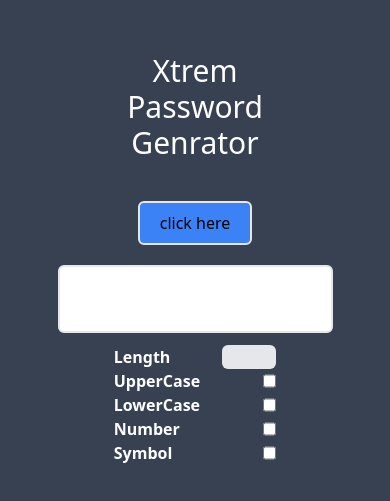
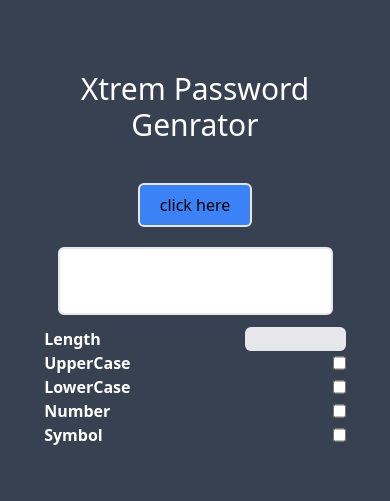
Before and after one commit to vedantxtrem/Random_password_gen, a plain HTML site: page index.html in a window 390 px wide. Shown: the part 173-674 px from the top of the page. Drawn offline with nearby package versions, Linux system fonts and the light colour scheme.

Commit message:
design 2

```diff
--- a/index.html
+++ b/index.html
@@ -10,8 +10,8 @@
 </head>
 
 <body class="flex justify-center h-screen  items-center  bg-gray-700">
-    <div class="flex flex-col items-center w-5/12">
-        <h2 class="text-3xl  text-center w-[80%] m-5 text-white flex justify-center "> Xtrem Password Genrator</h2>
+    <div class="flex flex-col items-center w-[80%] lg:w-5/12">
+        <h2 class="text-3xl  text-center w-full lg:w-[80%] m-5 text-white flex justify-center "> Xtrem Password Genrator</h2>
 
             <input type="submit" value="click here" id="button"
                 class="border-2 bg-blue-500 text-center w-fit px-5 p-2  rounded-md m-5">
@@ -20,7 +20,7 @@
             <div class="flex flex-col">
                 <div class="flex justify-between text-white font-bold ">
                     <label for="length">Length</label>
-                    <input type="number" name="length" id="length" class="bg-gray-200 w-1/3 rounded-md">
+                    <input type="number" name="length" id="length" class="bg-gray-200 w-1/3 rounded-md text-black">
                 </div>
                 <div class="flex justify-between  text-white font-bold ">
                     <label for="uppercase">UpperCase</label>
```
